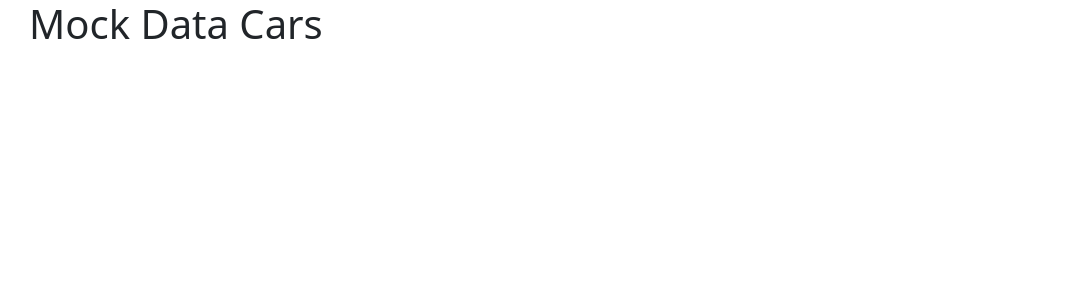
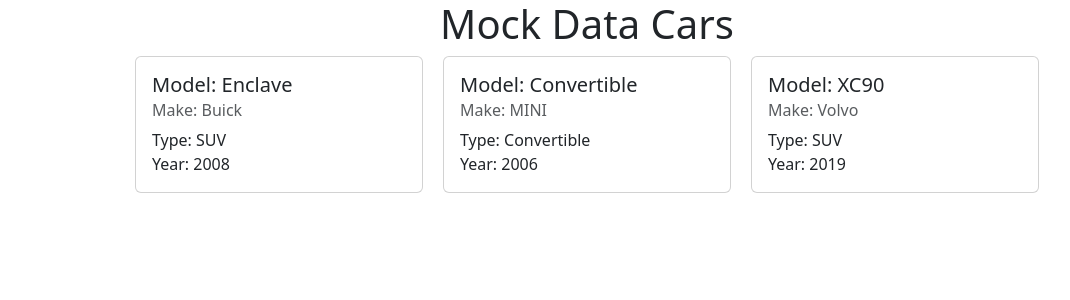
Before and after one commit to AlvaroCoo8/cars-angular, an Angular app: page / in a window 1280 px wide. Shown: the top 300 px of the page, without its empty margins (53-1123 px from the left). Built offline with nearby package versions, Linux system fonts and the light colour scheme.

Commit message:
add content to card cars

```diff
--- a/src/app/app.component.css
+++ b/src/app/app.component.css
@@ -0,0 +1,12 @@
+h1 {
+  text-align: center;
+}
+
+.container-cars {
+  display: flex;
+  justify-content: center;
+  min-height: 100vh;
+  flex-wrap: wrap;
+  flex-direction: row;
+  gap: 20px;
+}
--- a/src/app/app.component.html
+++ b/src/app/app.component.html
@@ -1,11 +1,7 @@
-<!DOCTYPE html>
-<html lang="en">
-  <head>
-    <meta charset="UTF-8" />
-    <meta name="viewport" content="width=device-width, initial-scale=1.0" />
-    <title>Document</title>
-  </head>
-  <body>
-    <h1>{{ title }}</h1>
-  </body>
-</html>
+<h1>{{ title }}</h1>
+
+<div class="container-cars">
+  <app-cars-car-cero></app-cars-car-cero>
+  <app-cars-car-one></app-cars-car-one>
+  <app-cars-car-two></app-cars-car-two>
+</div>
--- a/src/app/cars/car-cero/car-cero.component.html
+++ b/src/app/cars/car-cero/car-cero.component.html
@@ -1 +1,8 @@
-<p>car-cero works!</p>
+<div class="card" style="width: 18rem">
+  <div class="card-body">
+    <h5 class="card-title">Model: {{ model }}</h5>
+    <h6 class="card-subtitle mb-2 text-body-secondary">Make: {{ make }}</h6>
+    <span class="card-text">Type: {{ type }} </span> <br />
+    <span class="card-text">Year: {{ year }} </span>
+  </div>
+</div>
--- a/src/app/cars/car-cero/car-cero.component.ts
+++ b/src/app/cars/car-cero/car-cero.component.ts
@@ -1,12 +1,16 @@
 import { Component } from '@angular/core';
+import { cars } from '../../data/mocks/mockData';
 
 @Component({
-  selector: 'app-car-cero',
+  selector: 'app-cars-car-cero',
   standalone: false,
 
   templateUrl: './car-cero.component.html',
-  styleUrl: './car-cero.component.css'
+  styleUrl: './car-cero.component.css',
 })
 export class CarCeroComponent {
-
+  public year = cars[0].year;
+  public make = cars[0].make;
+  public model = cars[0].model;
+  public type = cars[0].type;
 }
--- a/src/app/cars/car-one/car-one.component.html
+++ b/src/app/cars/car-one/car-one.component.html
@@ -1 +1,8 @@
-<p>car-one works!</p>
+<div class="card" style="width: 18rem">
+  <div class="card-body">
+    <h5 class="card-title">Model: {{ model }}</h5>
+    <h6 class="card-subtitle mb-2 text-body-secondary">Make: {{ make }}</h6>
+    <span class="card-text">Type: {{ type }} </span> <br />
+    <span class="card-text">Year: {{ year }} </span>
+  </div>
+</div>
--- a/src/app/cars/car-one/car-one.component.ts
+++ b/src/app/cars/car-one/car-one.component.ts
@@ -1,12 +1,16 @@
 import { Component } from '@angular/core';
+import { cars } from '../../data/mocks/mockData';
 
 @Component({
-  selector: 'app-car-one',
+  selector: 'app-cars-car-one',
   standalone: false,
 
   templateUrl: './car-one.component.html',
-  styleUrl: './car-one.component.css'
+  styleUrl: './car-one.component.css',
 })
 export class CarOneComponent {
-
+  public year = cars[1].year;
+  public make = cars[1].make;
+  public model = cars[1].model;
+  public type = cars[1].type;
 }
--- a/src/app/cars/car-two/car-two.component.html
+++ b/src/app/cars/car-two/car-two.component.html
@@ -1 +1,8 @@
-<p>car-two works!</p>
+<div class="card" style="width: 18rem">
+  <div class="card-body">
+    <h5 class="card-title">Model: {{ model }}</h5>
+    <h6 class="card-subtitle mb-2 text-body-secondary">Make: {{ make }}</h6>
+    <span class="card-text">Type: {{ type }} </span> <br />
+    <span class="card-text">Year: {{ year }} </span>
+  </div>
+</div>
--- a/src/app/cars/car-two/car-two.component.ts
+++ b/src/app/cars/car-two/car-two.component.ts
@@ -1,12 +1,16 @@
 import { Component } from '@angular/core';
+import { cars } from '../../data/mocks/mockData';
 
 @Component({
-  selector: 'app-car-two',
+  selector: 'app-cars-car-two',
   standalone: false,
 
   templateUrl: './car-two.component.html',
-  styleUrl: './car-two.component.css'
+  styleUrl: './car-two.component.css',
 })
 export class CarTwoComponent {
-
+  public year = cars[2].year;
+  public make = cars[2].make;
+  public model = cars[2].model;
+  public type = cars[2].type;
 }
```
